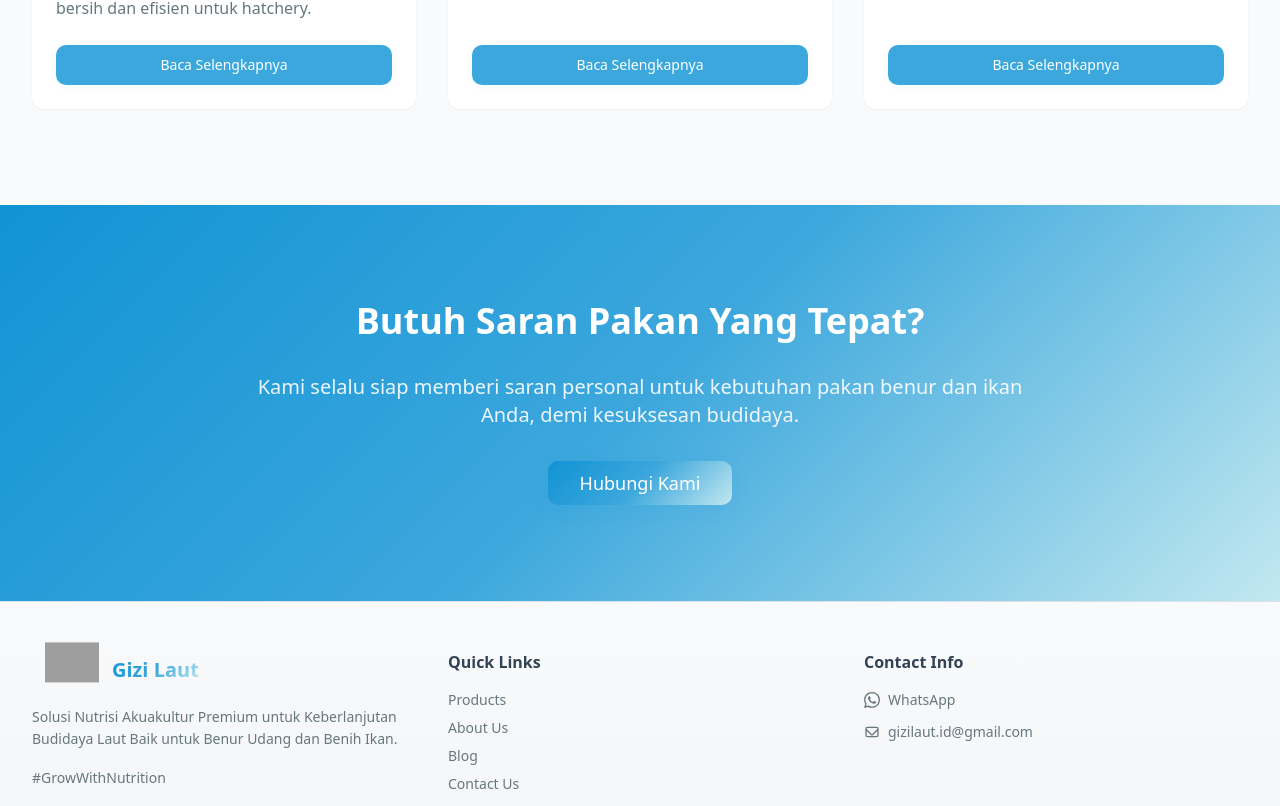
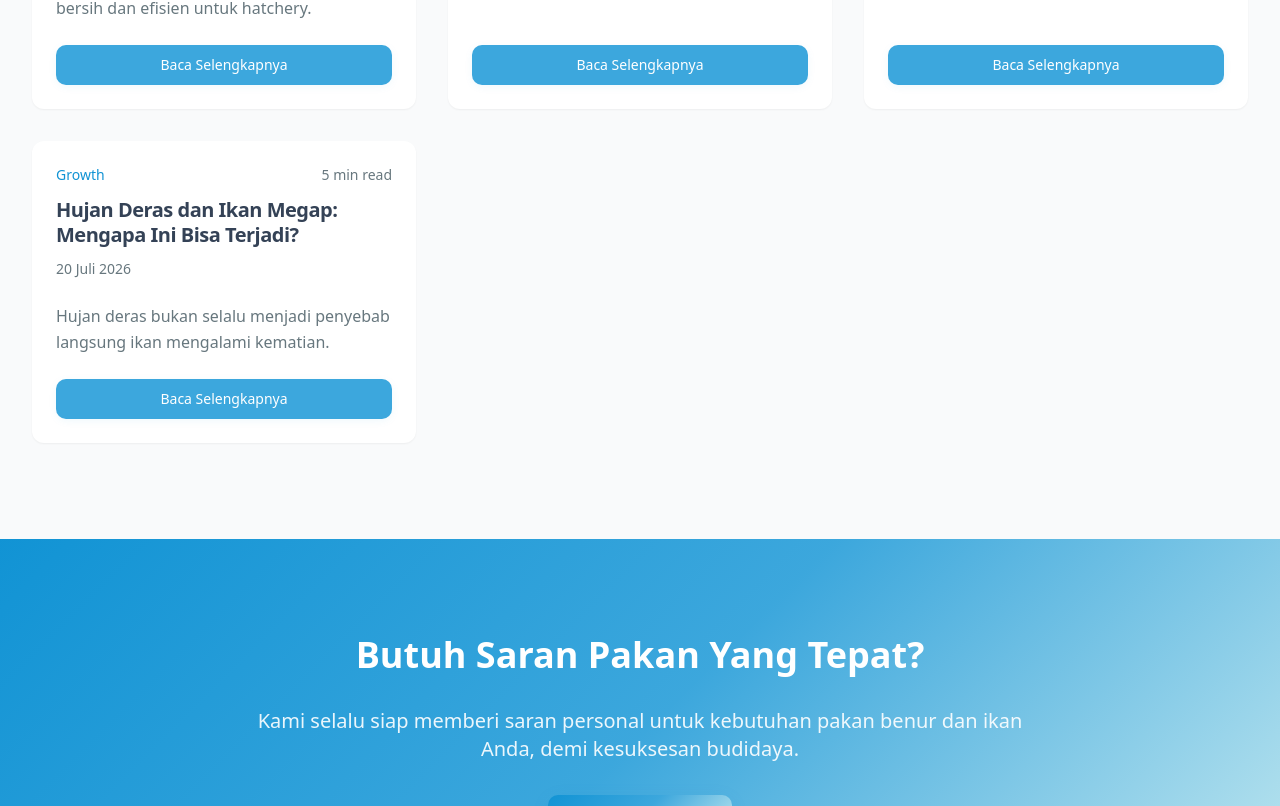
Before and after one commit to GiziLaut/gizilaut-ocean-elegance, a React (Vite) app: page /blog in a window 1280 px wide. Shown: the part 3076-3882 px from the top of the page. Built offline with nearby package versions, Linux system fonts and the light colour scheme; grey boxes are pictures that could not be loaded.

Commit message:
Update Blog 22

```diff
--- a/src/data/blogPosts.ts
+++ b/src/data/blogPosts.ts
@@ -1265,4 +1265,49 @@ Jika ikan mulai sering megap di permukaan, jangan abaikan tanda tersebut. Bisa j
   `
 },
 
+{
+  id: 22,
+    title: "Hujan Deras dan Ikan Megap: Mengapa Ini Bisa Terjadi?",
+    date: "2026-7-20",
+    summary:
+      "Hujan deras bukan selalu menjadi penyebab langsung ikan mengalami kematian.",
+    slug: "ikan-megap-saat-hujan",
+    category: "Growth",
+    readTime: "5 min read",
+  image: "/BlogImage/hujan-ikan-megap.png",
+  content: `
+# Mengapa Hujan Deras Bisa Memengaruhi Ikan?
+
+Air hujan dapat mengubah kondisi kolam dalam waktu relatif singkat. Selain menurunkan suhu permukaan, hujan juga dapat memengaruhi pH, mengencerkan salinitas pada tambak air payau, serta menyebabkan pencampuran lapisan air. Perubahan ini dapat memengaruhi kadar oksigen terlarut dan membuat lingkungan menjadi kurang stabil bagi ikan.
+
+Akibatnya, ikan mungkin terlihat lebih lambat bergerak, berkumpul di dekat sumber aerasi, atau sesekali naik ke permukaan ketika kadar oksigen mulai menurun. Gejala seperti ini menjadi sinyal bahwa kondisi kolam perlu segera diperiksa.
+
+---
+
+## Risiko Gangguan Kesehatan
+
+Stres akibat perubahan lingkungan dapat membuat ikan lebih rentan terhadap gangguan kesehatan. Di kolam budidaya, berbagai bakteri oportunistik seperti Aeromonas, dan pada sistem air payau atau laut juga Vibrio, memang dapat ditemukan secara alami. Mikroorganisme tersebut umumnya baru menjadi masalah ketika kondisi ikan melemah atau kualitas air memburuk.
+
+Karena itu, menjaga kestabilan lingkungan sering kali menjadi langkah pencegahan yang lebih efektif dibanding hanya mengobati ikan setelah sakit.
+
+---
+
+## Cara Mengurangi Risiko Saat Musim Hujan
+
+Selama musim hujan, kualitas air sebaiknya dipantau lebih rutin, terutama suhu, oksigen terlarut, dan pH. Pastikan sistem aerasi bekerja dengan baik agar kebutuhan oksigen ikan tetap terpenuhi, terutama pada malam hingga dini hari.
+
+Pemberian pakan juga perlu disesuaikan dengan respons makan ikan. Jika nafsu makan menurun, hindari pemberian pakan berlebihan karena sisa pakan dapat memperburuk kualitas air. Apabila diperlukan pergantian air, lakukan secara bertahap agar ikan tidak mengalami perubahan lingkungan yang terlalu drastis.
+
+---
+
+## Kesimpulan
+
+Hujan deras bukan selalu menjadi penyebab langsung ikan mengalami kematian. Yang lebih sering menjadi pemicu adalah perubahan kualitas air yang berlangsung secara tiba-tiba dan membuat ikan sulit beradaptasi.
+
+Dalam budidaya, menjaga kestabilan lingkungan merupakan salah satu kunci utama untuk mempertahankan kesehatan ikan. Dengan pemantauan kualitas air yang rutin dan respons yang cepat terhadap perubahan cuaca, risiko stres dan gangguan kesehatan dapat dikurangi sehingga peluang keberhasilan budidaya menjadi lebih besar.
+
+#Oksigen #Aerasi #IkanBernafas #LiveFeed #Hatchery
+  `
+},
+
 ];
--- a/src/pages/Blog.tsx
+++ b/src/pages/Blog.tsx
@@ -210,13 +210,23 @@ const blogPosts = [
     category: "Manajemen Tambak",
     readTime: "5 min read",
   },
-    {
+  {
     id: 21,
     title: "Kenapa Ikan Tetap Butuh Oksigen?",
     date: "2026-7-15",
     summary:
       "Ikan memang hidup di dalam air, tetapi tetap membutuhkan oksigen untuk bernapas.",
     slug: "kebutuhan-oksigen-pada-ikan",
+    category: "Growth",
+    readTime: "5 min read",
+  },
+  {
+    id: 22,
+    title: "Hujan Deras dan Ikan Megap: Mengapa Ini Bisa Terjadi?",
+    date: "2026-7-20",
+    summary:
+      "Hujan deras bukan selalu menjadi penyebab langsung ikan mengalami kematian.",
+    slug: "ikan-megap-saat-hujan",
     category: "Growth",
     readTime: "5 min read",
   },
```
Also changed, not shown: 1 other file (tests, documents, lock files or other folders).
